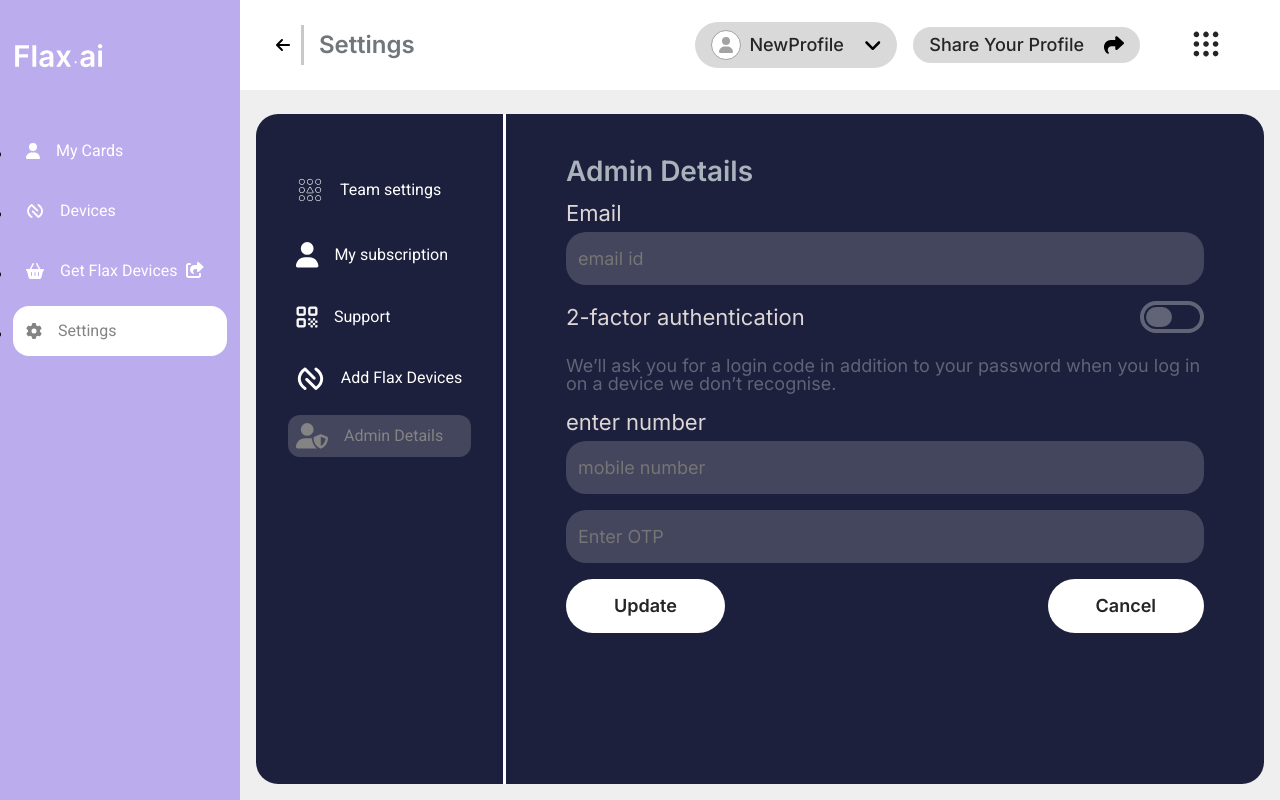
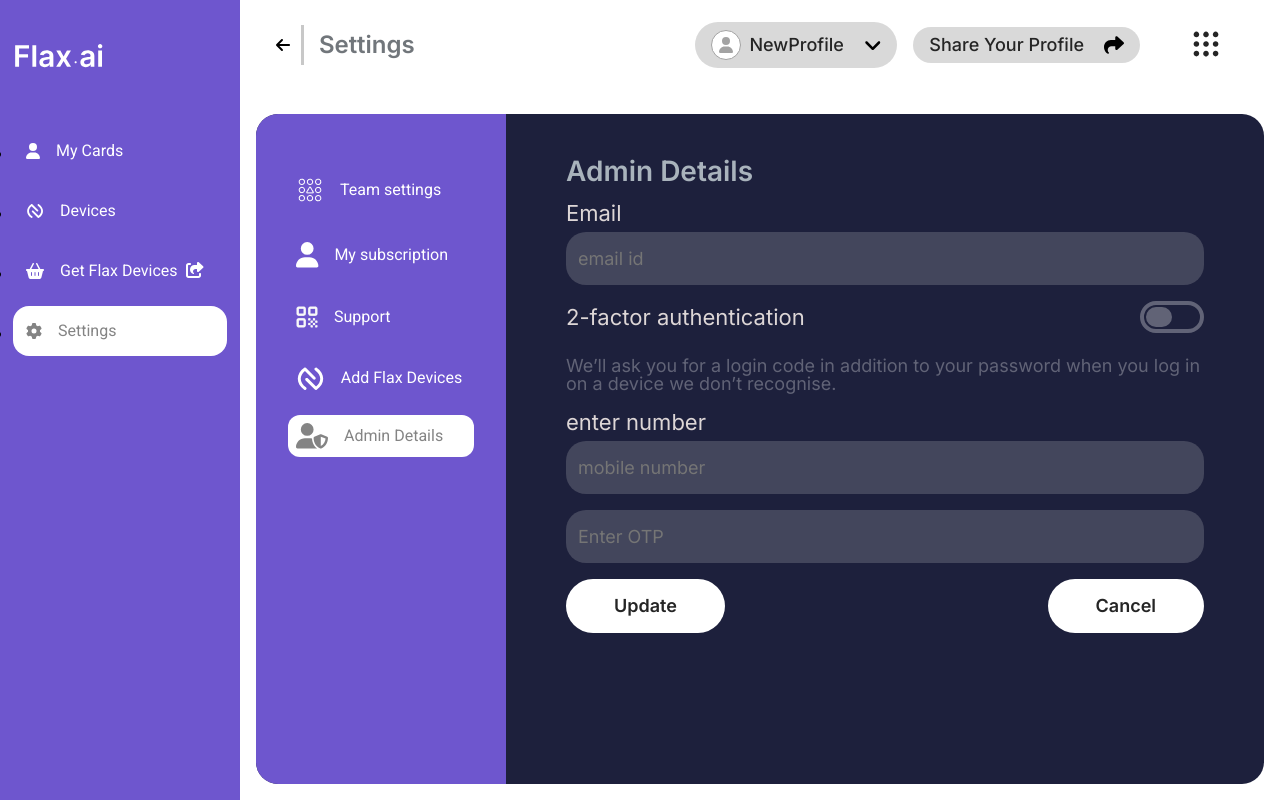
Before and after one commit to saquibnasar/dashboard, a React (Create React App) app: page /setting/admin in a window 1280 px wide. Built offline with nearby package versions, Linux system fonts and the light colour scheme.

Commit message:
new changes

```diff
--- a/src/App.js
+++ b/src/App.js
@@ -6,19 +6,32 @@
 import Setting from "./component/Setting";
 import CreateCard from "./component/CreateCard";
 import HomePage from "./component/HomePage";
-import FlaxCode from "./component/FlaxCode";
-import About from "./component/About";
+import { useState } from "react";
 
 function App() {
+  const [isNavbar, setIsNavbar] = useState(true);
+
+  const navbarToggle = () => {
+    setIsNavbar(!isNavbar);
+  };
   return (
     <BrowserRouter>
       <Routes>
-        <Route path="/" element={<Home />} />
+        <Route
+          path="/"
+          element={<Home navbarToggle={navbarToggle} isNavbar={isNavbar} />}
+        />
         <Route path="/createCard" element={<CreateCard />} />
         <Route path="/devices" element={<Devices />} />
         <Route path="/sign-up" element={<Signup />} />
-        <Route path="/homepage/:homepageId" element={<HomePage />} />
-        <Route path="/setting/:settingId" element={<Setting />} />
+        <Route
+          path="/homepage/:homepageId"
+          element={<HomePage navbarToggle={navbarToggle} isNavbar={isNavbar} />}
+        />
+        <Route
+          path="/setting/:settingId"
+          element={<Setting navbarToggle={navbarToggle} isNavbar={isNavbar} />}
+        />
       </Routes>
     </BrowserRouter>
   );
--- a/src/component/Home.js
+++ b/src/component/Home.js
@@ -3,13 +3,9 @@
 import Topbar from "./Topbar";
 import TeamCard from "./TeamCard";
 
-export default function Home() {
+export default function Home(props) {
   const [toggle, setToggle] = useState(false);
   const [search, setSearch] = useState("");
-  const [isNavbar, setIsNavbar] = useState(true);
-  const navbarToggle = () => {
-    setIsNavbar(!isNavbar);
-  };
 
   const handleChange = (event) => {
     setToggle(event.target.checked);
@@ -18,12 +14,12 @@
   return (
     <>
       <div className="d-flex h-100vh bg-white">
-        <SIdebar navbarToggle={navbarToggle} />
+        <SIdebar navbarToggle={props.navbarToggle} />
         <div className="d-flex flex-direction-column w-100">
           <Topbar
             handleChange={handleChange}
             setSearch={setSearch}
-            isNavbar={isNavbar}
+            isNavbar={props.isNavbar}
           />
           <TeamCard mode={toggle} search={search} />
         </div>
--- a/src/component/HomePage.js
+++ b/src/component/HomePage.js
@@ -11,12 +11,8 @@
 import { faUser } from "@fortawesome/free-solid-svg-icons";
 import About from "./About";
 import FlaxCode from "./FlaxCode";
-export default function HomePage() {
+export default function HomePage(props) {
   const { homepageId } = useParams();
-  const [isNavbar, setIsNavbar] = useState(true);
-  const navbarToggle = () => {
-    setIsNavbar(!isNavbar);
-  };
 
   const addLin = () => {
     const addcard = document.querySelector(".addcard");
@@ -30,9 +26,9 @@
   return (
     <>
       <div className={`d-flex homePage ${homepageId}`}>
-        <SIdebar navbarToggle={navbarToggle} />
+        <SIdebar navbarToggle={props.navbarToggle} />
         <div className="d-flex flex-direction-column w-100">
-          <Topbar type="setting" title="" isNavbar={isNavbar} />
+          <Topbar type="setting" title="" isNavbar={props.isNavbar} />
           <div className="homePage_container mt-4">
             <nav className="sidebar">
               <div className="sidebar-collapse">
--- a/src/component/Setting.js
+++ b/src/component/Setting.js
@@ -10,16 +10,13 @@
 import { faNfcSymbol } from "@fortawesome/free-brands-svg-icons";
 import { faPlus } from "@fortawesome/free-solid-svg-icons";
 import { faUser } from "@fortawesome/free-solid-svg-icons";
+import { faHourglassEmpty } from "@fortawesome/free-solid-svg-icons";
 import { NavLink, useParams } from "react-router-dom";
 import { useState } from "react";
 
 export default function Setting(props) {
   const { settingId } = useParams();
 
-  const [isNavbar, setIsNavbar] = useState(true);
-  const navbarToggle = () => {
-    setIsNavbar(!isNavbar);
-  };
   // const [imgUpload, setImgUpload] = useState("");
   // const handleChange = (event) => {
   //   setImgUpload(event.target.value);
@@ -32,9 +29,9 @@
   return (
     <>
       <div className="d-flex h-100vh">
-        <SIdebar navbarToggle={navbarToggle} />
+        <SIdebar navbarToggle={props.navbarToggle} />
         <div className="d-flex flex-direction-column w-100">
-          <Topbar type="setting" isNavbar={isNavbar} />
+          <Topbar type="setting" isNavbar={props.isNavbar} />
           <div className="setting mt-4">
             <nav className="sidebar">
               <div className="sidebar-collapse">
@@ -66,6 +63,7 @@
                       to="/setting/support"
                     >
                       <img className="img-fluid" src="/iconqr.png" alt="" />
+                      {/* <FontAwesomeIcon icon={faHourglassEmpty} /> */}
                       <p className="d-lg-none">Support</p>
                     </NavLink>
                   </li>
--- a/src/sass/custom.scss
+++ b/src/sass/custom.scss
@@ -6,7 +6,7 @@
 $primary-font: "Inter", sans-serif;
 
 body {
-  background: #efefef;
+  background: $white-color;
 }
 
 .container {
--- a/src/sass/devices.scss
+++ b/src/sass/devices.scss
@@ -101,5 +101,8 @@
         border: 1px solid #ffffff;
       }
     }
+    .devices_content_container::-webkit-scrollbar {
+      display: none;
+    }
   }
 }
--- a/src/sass/homePage.scss
+++ b/src/sass/homePage.scss
@@ -24,7 +24,6 @@
       padding-bottom: 24px;
     }
     .sidebar {
-      background: transparent;
       border-right: 3px solid #fff;
       @include media1200 {
         min-width: unset;
@@ -78,11 +77,13 @@
             @include media992 {
               justify-content: center;
             }
-            @include media576 {
+
+            @include media768 {
+              border-radius: 12px;
               padding: 8px 8px;
             }
             svg {
-              font-size: 1.6rem;
+              font-size: 19px;
             }
           }
           .nav-link.active {
--- a/src/sass/setting.scss
+++ b/src/sass/setting.scss
@@ -24,9 +24,8 @@
   }
 
   .sidebar {
-    background: transparent;
     width: unset;
-    border-right: 3px solid #fff;
+    border-right: unset;
     @include media1200 {
       min-width: unset;
       max-width: unset;
@@ -108,11 +107,15 @@
     }
   }
   .team_setting {
-    margin-top: 48px;
-    margin-left: 60px;
+    padding-top: 48px;
+    padding-left: 60px;
+    border: 2px solid #e9e9e9;
+    border-top-right-radius: 22px;
+    border-bottom-right-radius: 22px;
+    background: #fdfdfd;
     @include media768 {
-      margin-top: 32px;
-      margin-left: 24px;
+      padding-top: 32px;
+      padding-left: 24px;
     }
     h3 {
       font-family: "Inter";
@@ -120,7 +123,7 @@
       font-weight: 400;
       font-size: 22px;
       line-height: 18px;
-      color: #ddd6d6;
+      color: #848484;
       @include media768 {
         font-size: 18px;
       }
@@ -133,9 +136,9 @@
       line-height: 18px;
       display: flex;
       align-items: center;
-      background: #ffffff;
+      background: #6e56ce;
       border-radius: 80px;
-      color: #252525;
+      color: $white-color;
       padding: 18px 64px;
       margin-top: 70px;
       cursor: pointer;
@@ -152,13 +155,15 @@
       }
     }
     button:hover {
-      background: rgba(217, 217, 217, 0.2);
-      color: $white-color;
+      // background: rgba(217, 217, 217, 0.2);
+      color: #848484;
+      border: 2px solid #e9e9e9;
+      background: #fdfdfd;
     }
 
     .Company_logo {
       .logo {
-        background: rgba(217, 217, 217, 0.2);
+        background: #6e56ce;
         border: 1px solid #ffffff;
         border-radius: 16px;
         width: 102px;
@@ -172,7 +177,7 @@
           height: 80px;
         }
         span {
-          background: #d9d9d9;
+          background: $white-color;
           border-radius: 10px;
           width: 40px;
           height: 40px;
@@ -193,7 +198,7 @@
       margin-top: 26px;
       input {
         width: 400px;
-        background: rgba(217, 217, 217, 0.2);
+        background: #6e56ce;
         border-radius: 20px;
         padding: 11px 12px;
         padding-right: 24px;
@@ -205,7 +210,7 @@
         line-height: 18px;
         display: flex;
         align-items: center;
-        color: rgba(255, 255, 255, 0.3);
+        color: $white-color;
         border: none;
         box-shadow: unset;
         outline: unset;
@@ -217,6 +222,9 @@
           font-size: 14px;
           margin-top: 13px;
         }
+      }
+      input::placeholder {
+        color: $white-color;
       }
     }
   }
--- a/src/sass/sidebar.scss
+++ b/src/sass/sidebar.scss
@@ -2,8 +2,7 @@
 @import "./font.scss";
 @import "./mediaqueries.scss";
 .sidebar {
-  background: #c2b4ef;
-  background: #bbacee;
+  background: #6e56ce;
   min-width: 240px;
   padding-bottom: 28px;
   @include media1200 {
@@ -121,3 +120,62 @@
     }
   }
 }
+// .homePage {
+//   .homePage_container,
+
+// }
+.homePage {
+  .homePage_container {
+    .sidebar {
+      background: #6e56ce;
+      border-top-left-radius: 22px;
+      border-bottom-left-radius: 22px;
+      @include media768 {
+        border-bottom-left-radius: 0px;
+        border-top-right-radius: 22px;
+      }
+      .sidebar-collapse {
+        .sidebar-nav {
+          .nav-item {
+            .nav-link.active {
+              background-color: $white-color;
+              color: #848484;
+              border-radius: 12px;
+              img {
+                filter: invert(63%) sepia(7%) saturate(0%) hue-rotate(212deg)
+                  brightness(81%) contrast(90%);
+              }
+            }
+          }
+        }
+      }
+    }
+  }
+}
+
+.setting {
+  .sidebar {
+    background: #6e56ce;
+    border-top-left-radius: 22px;
+    border-bottom-left-radius: 22px;
+    @include media768 {
+      border-bottom-left-radius: 0px;
+      border-top-right-radius: 22px;
+    }
+    .sidebar-collapse {
+      .sidebar-nav {
+        .nav-item {
+          .nav-link.active {
+            background-color: $white-color;
+            color: #848484;
+            border-radius: 12px;
+            img {
+              filter: invert(63%) sepia(7%) saturate(0%) hue-rotate(212deg)
+                brightness(81%) contrast(90%);
+            }
+          }
+        }
+      }
+    }
+  }
+}
```
Also changed, not shown: public/dots.png.
